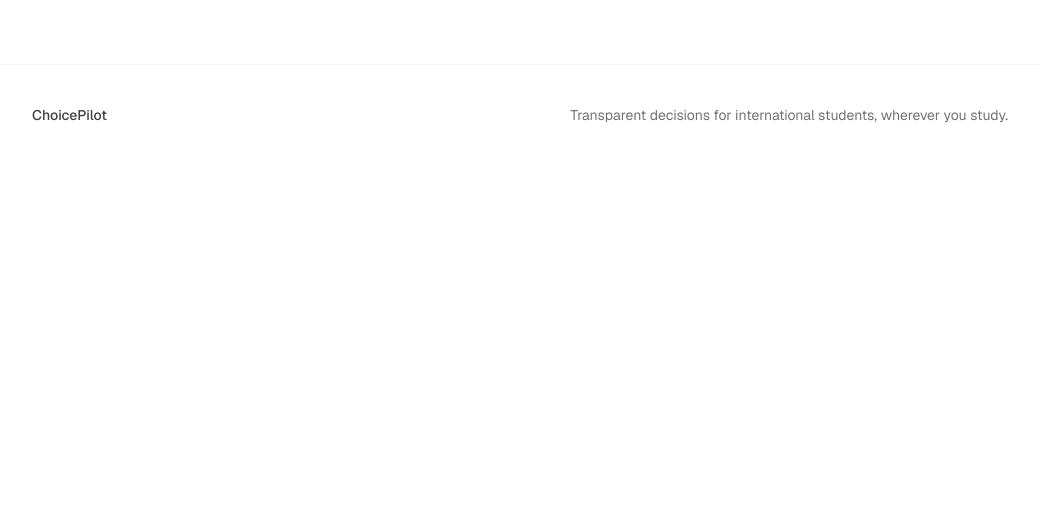
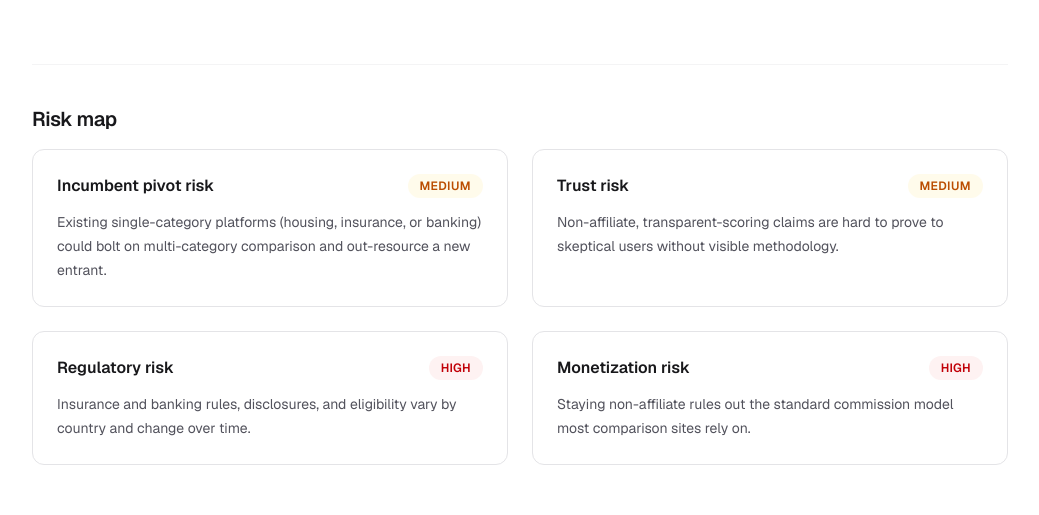
Before and after one commit to nedfau/choicepilot, a Next.js app: page /research in a window 1280 px wide. Shown: the part 1003-1518 px from the top of the page, without its empty margins (120-1159 px from the left). Before the commit the page ends 1168 px from the top, so only its background shows below. Built offline with nearby package versions, Linux system fonts and the light colour scheme; no server answers; the database is empty.

Commit message:
Add risk map section
Adds a static Risk map grid (Incumbent pivot, Trust, Regulatory, Monetization risks with Low/Medium/High labels) below the research table. Hardcoded content, no database involved.

```diff
--- a/src/app/research/page.tsx
+++ b/src/app/research/page.tsx
@@ -3,6 +3,7 @@
 import { useEffect, useState } from "react";
 import IntakeForm from "@/components/research/IntakeForm";
 import ResearchTable from "@/components/research/ResearchTable";
+import RiskMap from "@/components/research/RiskMap";
 import { supabase } from "@/lib/supabaseClient";
 import type { ResearchEntry } from "@/lib/researchEntry";
 
@@ -66,6 +67,15 @@ export default function Research() {
           </div>
         )}
       </div>
+
+      <div className="mt-16 border-t border-zinc-100 pt-10">
+        <h2 className="text-xl font-semibold tracking-tight text-zinc-900">
+          Risk map
+        </h2>
+        <div className="mt-4">
+          <RiskMap />
+        </div>
+      </div>
     </div>
   );
 }
--- /dev/null
+++ b/src/components/research/RiskMap.tsx
@@ -0,0 +1,67 @@
+type RiskLevel = "Low" | "Medium" | "High";
+
+interface Risk {
+  name: string;
+  description: string;
+  level: RiskLevel;
+}
+
+const RISKS: Risk[] = [
+  {
+    name: "Incumbent pivot risk",
+    description:
+      "Existing single-category platforms (housing, insurance, or banking) could bolt on multi-category comparison and out-resource a new entrant.",
+    level: "Medium",
+  },
+  {
+    name: "Trust risk",
+    description:
+      "Non-affiliate, transparent-scoring claims are hard to prove to skeptical users without visible methodology.",
+    level: "Medium",
+  },
+  {
+    name: "Regulatory risk",
+    description:
+      "Insurance and banking rules, disclosures, and eligibility vary by country and change over time.",
+    level: "High",
+  },
+  {
+    name: "Monetization risk",
+    description:
+      "Staying non-affiliate rules out the standard commission model most comparison sites rely on.",
+    level: "High",
+  },
+];
+
+const LEVEL_STYLES: Record<RiskLevel, string> = {
+  Low: "bg-emerald-50 text-emerald-700",
+  Medium: "bg-amber-50 text-amber-700",
+  High: "bg-red-50 text-red-700",
+};
+
+export default function RiskMap() {
+  return (
+    <div className="grid gap-6 sm:grid-cols-2">
+      {RISKS.map((risk) => (
+        <div
+          key={risk.name}
+          className="rounded-xl border border-zinc-200 p-6"
+        >
+          <div className="flex items-start justify-between gap-3">
+            <h3 className="text-base font-semibold text-zinc-900">
+              {risk.name}
+            </h3>
+            <span
+              className={`inline-flex shrink-0 items-center rounded-full px-3 py-1 text-xs font-semibold uppercase tracking-wide ${LEVEL_STYLES[risk.level]}`}
+            >
+              {risk.level}
+            </span>
+          </div>
+          <p className="mt-3 text-sm leading-6 text-zinc-600">
+            {risk.description}
+          </p>
+        </div>
+      ))}
+    </div>
+  );
+}
```
